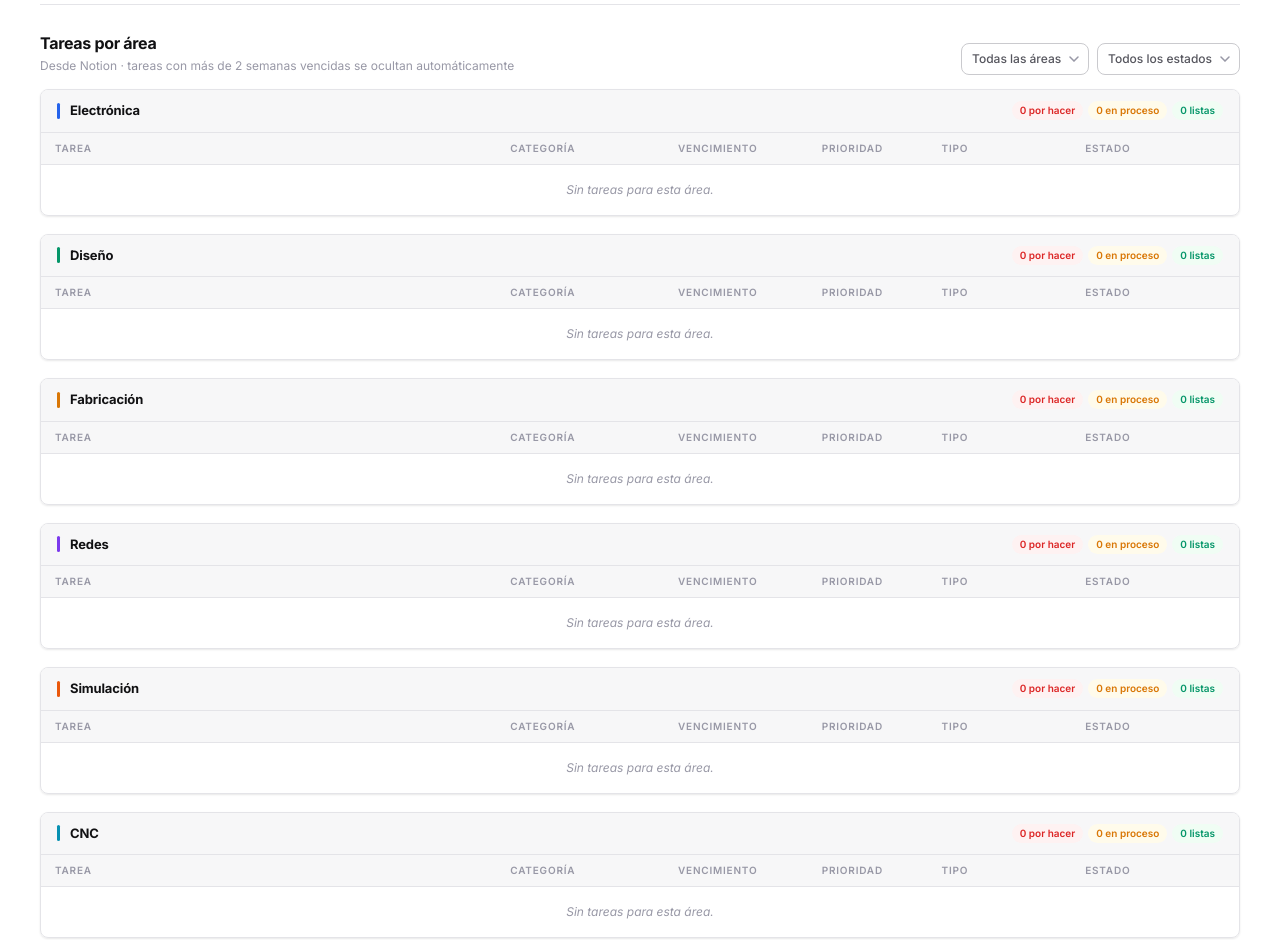
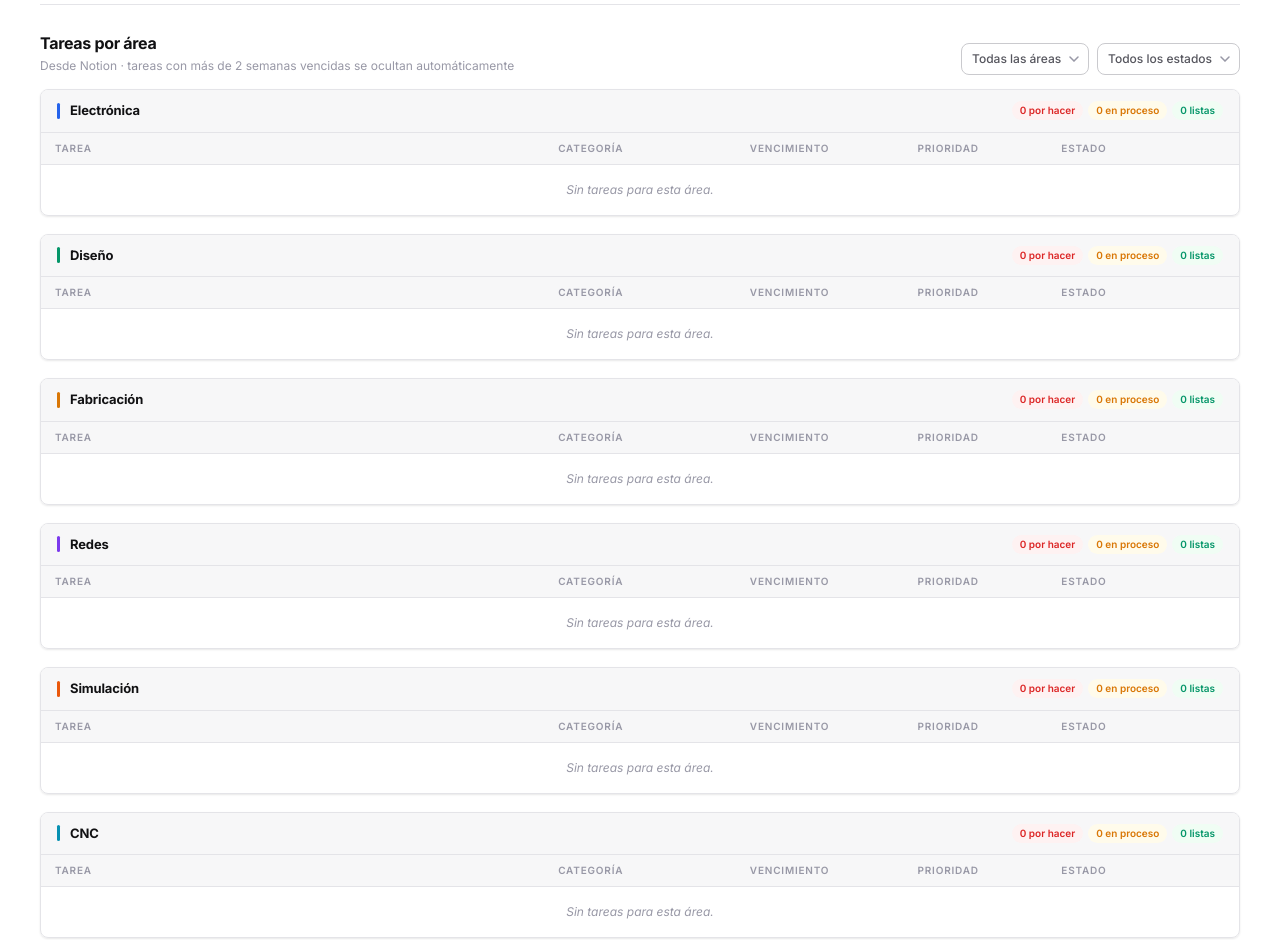
Before and after one commit to NicolasKoch05/fsae-planning, a website: page public/index.html in a window 1280 px wide. Shown: the part 1140-2080 px from the top of the page. Drawn offline with Linux system fonts and the light colour scheme; no server answers.

Commit message:
Remove Tipo column from tasks table

```diff
--- a/public/index.html
+++ b/public/index.html
@@ -414,9 +414,9 @@ function renderTasks(){
       </div>
       <table class="tasks-table">
         <thead><tr>
-          <th style="width:38%">Tarea</th><th style="width:14%">Categoría</th>
-          <th style="width:12%">Vencimiento</th><th style="width:10%">Prioridad</th>
-          <th style="width:12%">Tipo</th><th style="width:14%">Estado</th>
+          <th style="width:42%">Tarea</th><th style="width:16%">Categoría</th>
+          <th style="width:14%">Vencimiento</th><th style="width:12%">Prioridad</th>
+          <th style="width:16%">Estado</th>
         </tr></thead>
         <tbody id="tb-${area.id}"></tbody>
       </table>`;
@@ -424,7 +424,7 @@ function renderTasks(){
     const tbody=block.querySelector(`#tb-${area.id}`);
     if(!areaTasks.length){
       const tr=document.createElement('tr');tr.className='empty-row';
-      tr.innerHTML=`<td colspan="6">Sin tareas para esta área.</td>`;
+      tr.innerHTML=`<td colspan="5">Sin tareas para esta área.</td>`;
       tbody.appendChild(tr);return;
     }
     areaTasks.forEach(t=>{
@@ -434,14 +434,12 @@ function renderTasks(){
       const prioClass=t.priority==='High'?'prio-high':t.priority==='Medium'?'prio-medium':'prio-low';
       const prioLabel=t.priority==='High'?'Alta':t.priority==='Medium'?'Media':'Baja';
       const sc=STATUS_CLASS[t.status]||'todo';
-      const typeSty=t.due?'background:#f7f7f8;color:#6b7280;border:1px solid #e5e7eb':'background:#eff6ff;color:#1d4ed8;border:1px solid #bfdbfe';
       const tr=document.createElement('tr');
       tr.innerHTML=`
         <td class="td-title">${t.title}</td>
         <td class="td-cat">${t.category||'—'}</td>
         <td class="td-due${isOverdue?' overdue':''}">${dueLabel}${isOverdue?' ⚠':''}</td>
         <td><span class="prio-badge ${prioClass}">${prioLabel}</span></td>
-        <td><span style="font-size:10px;font-weight:600;padding:2px 7px;border-radius:3px;${typeSty}">${t.due?'Puntual':'Recurrente'}</span></td>
         <td><select class="status-sel ${sc}" data-id="${t.id}">
           <option value="To do"      ${t.status==='To do'?'selected':''}>Por hacer</option>
           <option value="In progress"${t.status==='In progress'?'selected':''}>En proceso</option>
```
